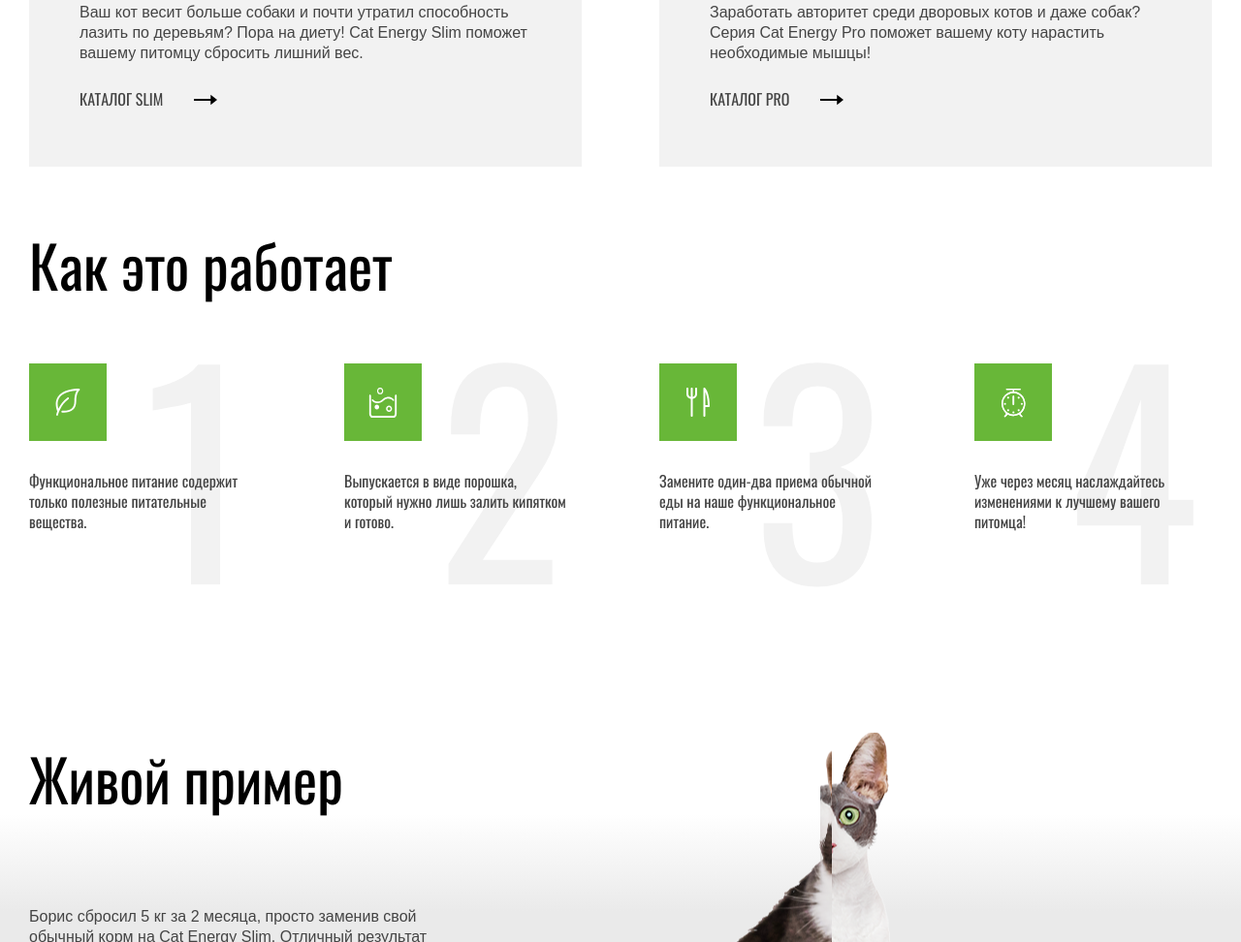
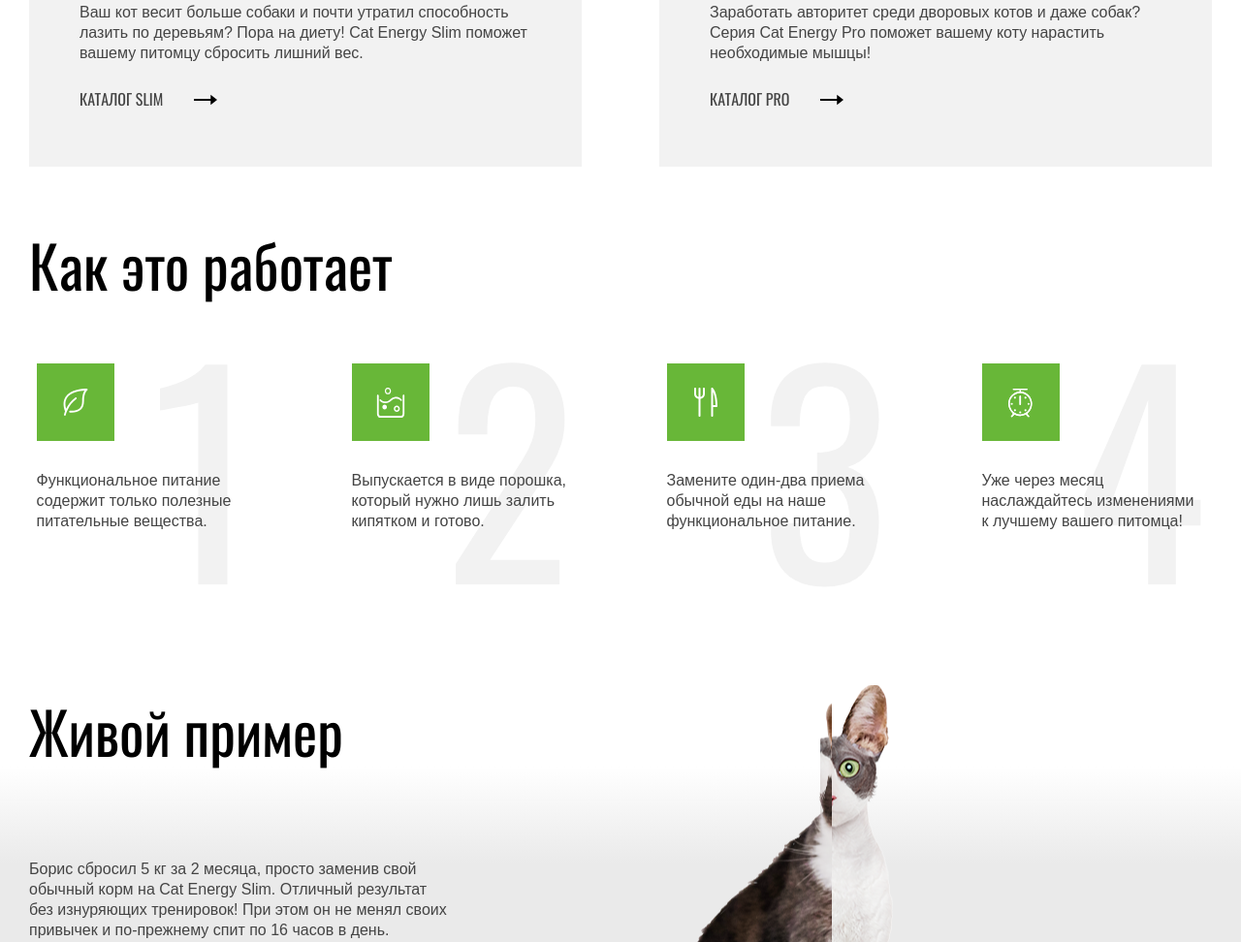
Before and after one commit to SpesEspero/1468809-cat-energy-24, a website: page source/index.html in a window 1280 px wide. Shown: the part 967-1939 px from the top of the page at 97% size. Drawn offline with nearby package versions, Linux system fonts and the light colour scheme; files that its build step writes are made by us from their sources.

Commit message:
made refactoring for howItWorks

```diff
--- a/source/index.html
+++ b/source/index.html
@@ -11,7 +11,7 @@
 <body>
   <header class="header">
     <div class="container header__wrapper">
-      <a href="index.html"  class="header__logo">
+      <a href="index.html" class="header__logo">
         <picture class="header__logo-image">
           <source media="(max-width: 767px)" srcset="img/main-page/header/logo-icon/logo-mobile-icon.svg" />
           <source media="(min-width: 768px) and (max-width: 1279px)"
@@ -21,7 +21,7 @@
         </picture>
       </a>
 
-      <a href="index.html"  class="header__logo-text">
+      <a href="index.html" class="header__logo-text">
         <picture class="header__logo-image">
           <source media="(max-width: 767px)" srcset="img/main-page/header/logo-text/logo-mobile-text.svg" />
           <source media="(min-width: 768px) and (max-width: 1279px)"
@@ -156,37 +156,38 @@
         <ul class="howItWorks__list">
           <li class="howItWorks__item">
             <div class="howItWorks__text leaf">
-              <span>
+              <p>
                 Функциональное питание
                 содержит только полезные
                 питательные вещества.
-              </span>
+              </p>
             </div>
           </li>
 
           <li class="howItWorks__item">
 
             <div class="howItWorks__text basket">
-              <span>
+              <p>
                 Выпускается в виде порошка,
                 который нужно лишь залить
                 кипятком и готово.
-              </span>
+              </p>
             </div>
           </li>
 
           <li class="howItWorks__item">
             <div class="howItWorks__text eat">
-              <span>
+              <p>
                 Замените один-два приема
                 обычной еды на наше
                 функциональное питание.
-              </span>
+              </p>
             </div>
           </li>
 
           <li class="howItWorks__item">
-            <div class="howItWorks__text alarm"><span>Уже через месяц наслаждайтесь изменениями к лучшему вашего питомца!</span>
+            <div class="howItWorks__text alarm">
+              <p>Уже через месяц наслаждайтесь изменениями к лучшему вашего питомца!</p>
             </div>
           </li>
         </ul>
@@ -231,7 +232,7 @@
 
             <div class="example__control">
               <p>Было</p>
-              <input class="example__range" type="range" min="1" max="100" value="50"  id="range">
+              <input class="example__range" type="range" min="1" max="100" value="50" id="range">
               <p>Стало</p>
             </div>
           </div>
@@ -250,7 +251,9 @@
       </div>
 
       <div class="location__map">
-        <iframe src="https://yandex.ru/map-widget/v1/?um=constructor%3A4cf0462d168ac70caa6a3a54ea09cb9f3f025db436810b9afa321211cdb5f12f&amp;source=constructor" width="100%" height="362" frameborder="0"></iframe>
+        <iframe
+          src="https://yandex.ru/map-widget/v1/?um=constructor%3A4cf0462d168ac70caa6a3a54ea09cb9f3f025db436810b9afa321211cdb5f12f&amp;source=constructor"
+          width="100%" height="362" frameborder="0"></iframe>
       </div>
 
     </section>
--- a/source/less/components/intro/howItWorks.less
+++ b/source/less/components/intro/howItWorks.less
@@ -38,7 +38,7 @@
 
   &.basket::before {
     background: url("../../img/main-page/howItWorks/basket.svg") center
-      no-repeat,
+        no-repeat,
       @green;
   }
 
@@ -56,6 +56,9 @@
 @media (min-width: @tablet) {
   .howItWorks {
     padding-top: 45px;
+    padding-bottom: 0;
+
+    border-bottom: 1px solid #e6e6e6;
   }
 
   .howItWorks__title {
@@ -74,6 +77,8 @@
 
   .howItWorks__item {
     position: relative;
+
+    justify-self: center;
 
     width: 247px;
     height: 280px;
@@ -113,6 +118,8 @@
 @media (min-width: @desktop) {
   .howItWorks {
     padding-top: 71px;
+
+    border-bottom: 0;
   }
 
   .howItWorks__list {
```
